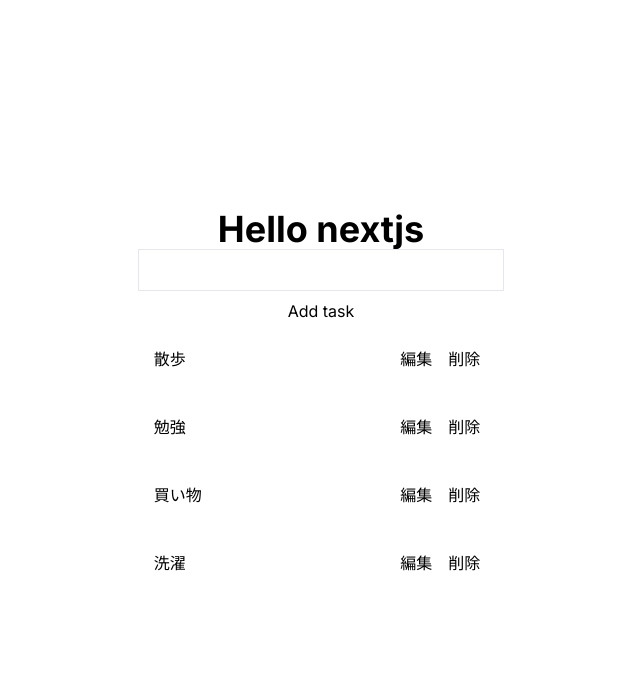
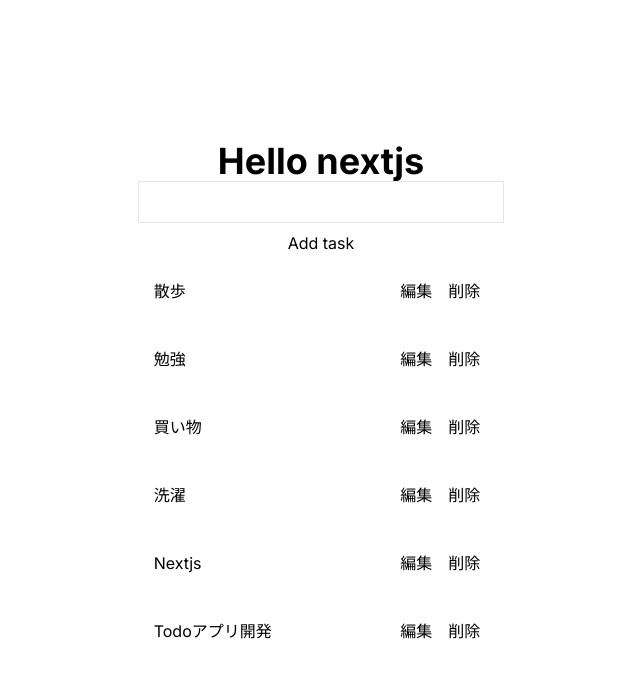
Before and after one commit to NishimuraShiro/Next13-todoapp, a Next.js app in the folder todo-next13/: page / in a window 1280 px wide. Shown: the top 678 px of the page, without its empty margins (319-959 px from the left). Built offline with nearby package versions, Linux system fonts and the light colour scheme; data requests are answered from the project's data file.

Commit message:
uuidを使ったjsonデータの追加

```diff
--- a/todo-next13/src/app/components/AddTask.tsx
+++ b/todo-next13/src/app/components/AddTask.tsx
@@ -8,7 +8,7 @@ const AddTask = () => {
   const [taskTitle, setTaskTitle] = useState("");
   const handleSubmit = async (e: FormEvent) => {
     e.preventDefault();
-    await addTodo({ id: "4", text: taskTitle });
+    await addTodo({ id: uuidv4(), text: taskTitle });
     setTaskTitle("");
   };
   return (
--- a/todo-next13/src/app/data/todos.json
+++ b/todo-next13/src/app/data/todos.json
@@ -15,6 +15,14 @@
     {
       "id": "4",
       "text": "洗濯"
+    },
+    {
+      "id": "138acaf2-7eb0-49e0-abae-f9ee52350c03",
+      "text": "Nextjs"
+    },
+    {
+      "id": "97c45968-824a-47fe-9933-218b038f2810",
+      "text": "Todoアプリ開発"
     }
   ]
 }
```
